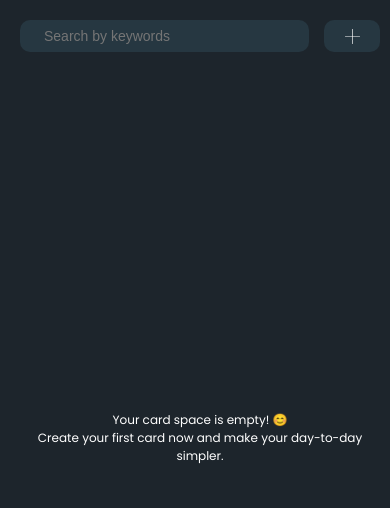
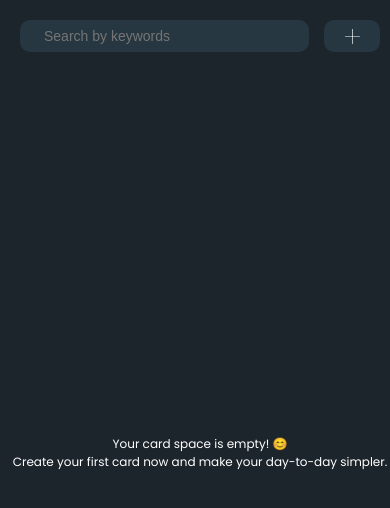
Before and after one commit to greatuber/Chrome-extension-react-ts-template, a React (Vite) app: page / in a window 390 px wide. Shown: the top 508 px of the page. Built offline with nearby package versions, Linux system fonts and the light colour scheme.

Commit message:
feat: add scroll styles

```diff
--- a/src/shared/components/forms/styles.module.scss
+++ b/src/shared/components/forms/styles.module.scss
@@ -36,7 +36,11 @@
   border-radius: 16px;
   padding: 14px 24px;
   font-size: 12px;
+  @media only screen and (max-width: 600px) {
+    font-size: 16px;
+  }
   min-height: 223px;
+  overflow-x: hidden;
 }
 
 .buttons {
--- a/src/shared/theme/theme-mixins.scss
+++ b/src/shared/theme/theme-mixins.scss
@@ -7,3 +7,20 @@
   outline: none;
   font-size: 14px;
 }
+
+@mixin styled-scroll {
+  &::-webkit-scrollbar {
+    width: 10px;
+  }
+
+  &::-webkit-scrollbar-thumb {
+    background-color: #263741;
+    width: 4px;
+    border-radius: 5px;
+  }
+
+  &::-webkit-scrollbar-track {
+    width: 5px;
+    background-color: transparent;
+  }
+}
--- a/src/shared/theme/theme.scss
+++ b/src/shared/theme/theme.scss
@@ -1,4 +1,6 @@
 @import 'theme-variables';
+@import 'theme-mixins';
+
 
 :root {
   font-family: 'Poppins', 'Montserrat', 'Open Sans', 'Roboto', 'Nunito', 'Lato', Arial, sans-serif;
@@ -19,6 +21,7 @@
 }
 
 body {
+  @include styled-scroll;
   margin: 0 auto;
   padding: 0;
   width: 504px;
--- a/src/snippets/components/list/styles.module.scss
+++ b/src/snippets/components/list/styles.module.scss
@@ -1,6 +1,9 @@
 .list {
+  padding: 0 20px;
+
   h2 {
     font-weight: normal;
+    margin: 11px 0 16px 0;
   }
 }
 
--- a/src/snippets/pages/snippets-list/snippets-list.tsx
+++ b/src/snippets/pages/snippets-list/snippets-list.tsx
@@ -30,8 +30,9 @@ export default function SnippetsList() {
           </svg>
         </Link>
       </header>
-
-      { (snippets.length == 0) ? <EmptyMessage /> : <List snippets={filteredSnippets} /> }
+      <div className={styles.scroll}>
+        { (snippets.length == 0) ? <EmptyMessage /> : <List snippets={filteredSnippets} /> }
+      </div>
     </div>
   )
 }
--- a/src/snippets/pages/snippets-list/styles.module.scss
+++ b/src/snippets/pages/snippets-list/styles.module.scss
@@ -5,9 +5,14 @@
   display: flex;
   flex-grow: 1;
   flex-direction: column;
-  padding: 20px;
+  @media only screen and (max-width: 600px) {
+    height: 100vh;
+    box-sizing: border-box;
+    gap: 10px;
+  }
 
   header {
+    padding: 20px 20px 0;
     display: flex;
     flex-direction: row;
 
@@ -37,6 +42,19 @@
     }
   }
 
+  .scroll {
+    @include styled-scroll;
+    display: flex;
+    flex-grow: 1;
+    flex-direction: column;
+
+    @media only screen and (max-width: 600px) {
+      overflow: scroll;
+      overflow-x: hidden;
+      min-height: 400px;
+    }
+  }
+
   * {
     box-sizing: border-box;
   }
```
